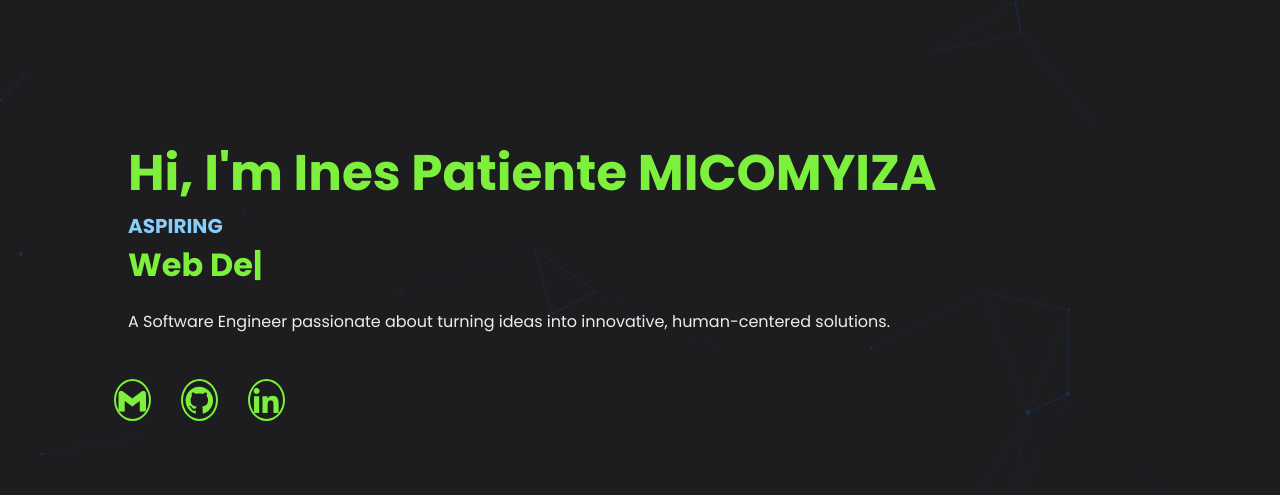
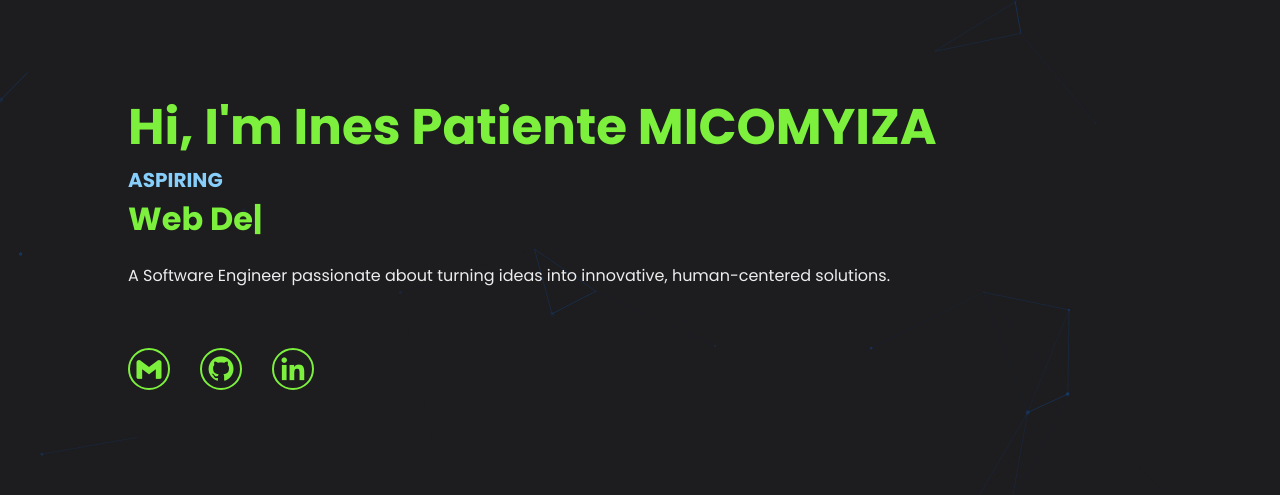
Before and after one commit to Inespaty/personal-portfolio, a plain HTML site: page index.html in a window 1280 px wide. Shown: the part 220-715 px from the top of the page. Drawn offline with nearby package versions, Linux system fonts and the light colour scheme.

Commit message:
Updated portfolio

```diff
--- a/index.html
+++ b/index.html
@@ -31,21 +31,21 @@
 
     <!-- Home Section -->
     <section class="home" id="home">
-        <div class="home-content">
-            <h1>Hi, I'm Ines Patiente MICOMYIZA</h1>
-            <h2>ASPIRING</h2>
-            <h3>  <span class="multiple-text"></span></h3>
-            <p> A Software Engineer passionate about turning ideas into innovative, human-centered solutions.</p>
-        </div>
-         <div class="home-sci">
-            <a href="mailto:minespatiente@gmail.com" target="_blank" style="--i:1;"><i class='bx bxl-gmail'></i></a>
-            <a href="https://github.com/Inespaty" target="_blank"  style="--i:2;"><i class='bx bxl-github'></i></a>
-            <a href="https://www.linkedin.com/in/inespatiente/"target="_blank" style="--i:3;"><i class='bx bxl-linkedin'></i></a>
-          </div>
+  <div class="home-content">
+    <h1>Hi, I'm Ines Patiente MICOMYIZA</h1>
+    <h2>ASPIRING</h2>
+    <h3><span class="multiple-text"></span></h3>
+    <p>A Software Engineer passionate about turning ideas into innovative, human-centered solutions.</p>
 
+    <!-- ✅ Socials inside home-content -->
+    <div class="home-sci">
+      <a href="mailto:minespatiente@gmail.com" target="_blank" style="--i:1;"><i class='bx bxl-gmail'></i></a>
+      <a href="https://github.com/Inespaty" target="_blank" style="--i:2;"><i class='bx bxl-github'></i></a>
+      <a href="https://www.linkedin.com/in/inespatiente/" target="_blank" style="--i:3;"><i class='bx bxl-linkedin'></i></a>
+    </div>
+  </div>
+</section>
 
-
-    </section>
 
     <script src="https://unpkg.com/typed.js@2.1.0/dist/typed.umd.js">
 
--- a/style.css
+++ b/style.css
@@ -135,16 +135,7 @@ body {
 }
 
 
-.home-sci {
-    position: static;
-    bottom: -150px;
-    right: 810px;
-    width: 160px;
-    display: flex;
-    justify-content: center;
-    margin-bottom: -130px;
 
-}
 
 .home-sci {
   display: flex;
@@ -169,7 +160,7 @@ body {
 
 .home-sci a {
     position: relative;
-    display: inline-flex;
+    display: flex;
     justify-content: center;
     align-items: center;
     width: 42px;
@@ -177,7 +168,7 @@ body {
     background: transparent;
     border: 2px solid #7cf03d;
     border-radius: 50%;
-    font-size: 33px;
+    font-size: 30px;
     color: #7cf03d;
     text-decoration: none;
     margin: 20px 15px 30px 0;
@@ -186,6 +177,7 @@ body {
     animation-delay: calc(.2s * var(--i));
 
 }
+
 .home-sci a:hover {
     background: #7cf03d;
     color: #1f242d;
```
